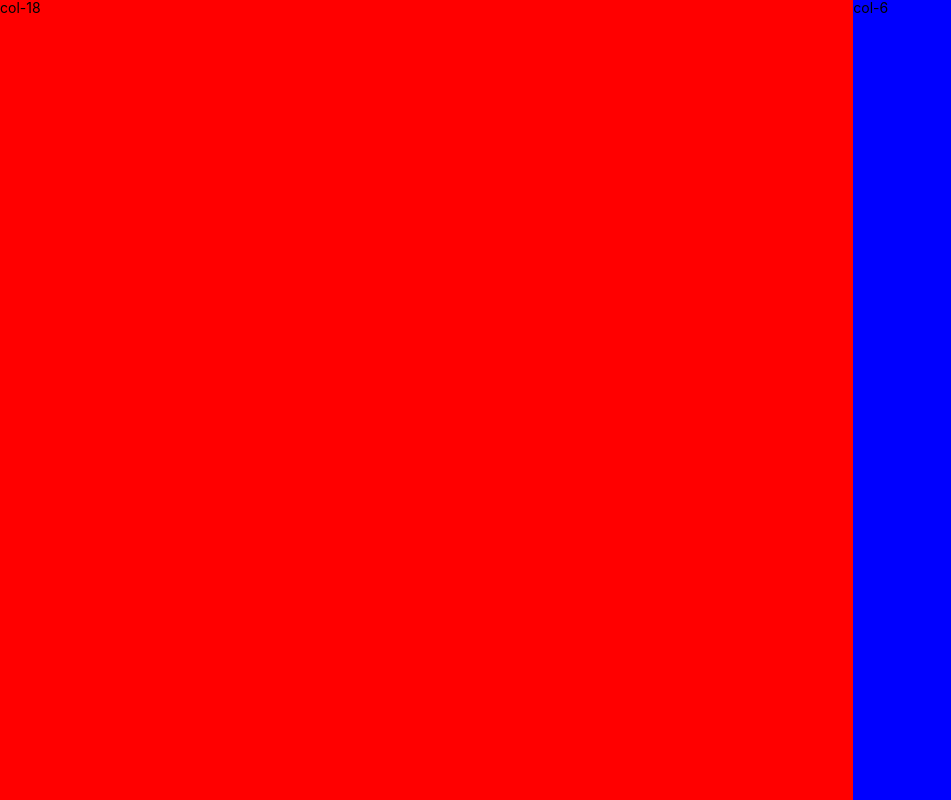
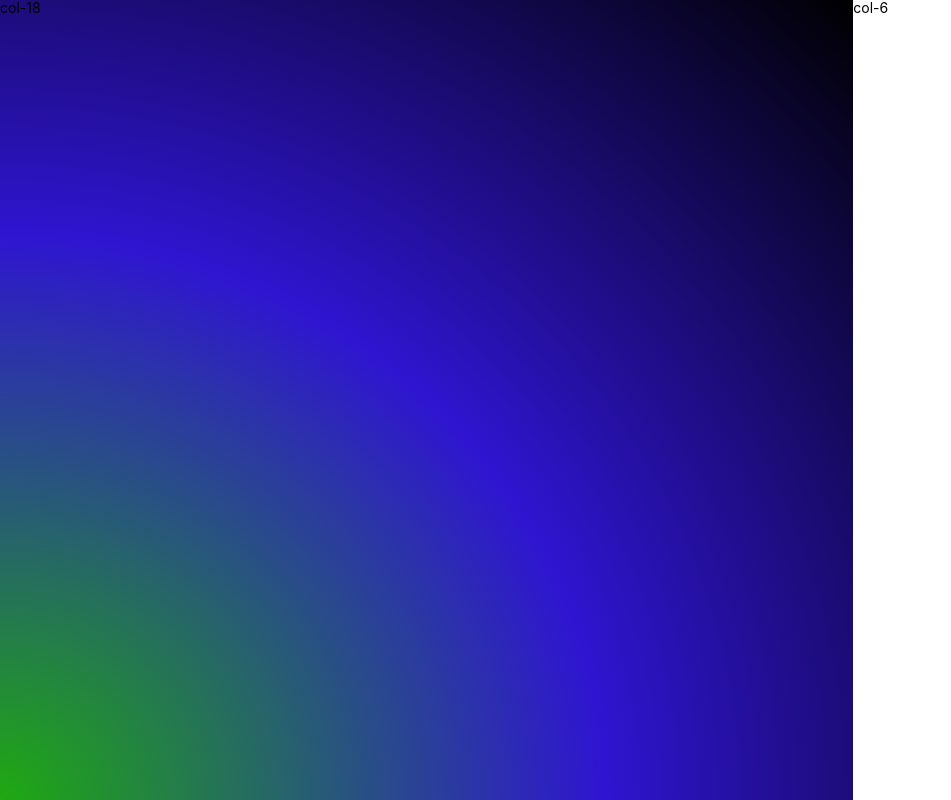
Before and after one commit to HimandriSharma/landing-animations, a React (Create React App) app: page / in a window 1280 px wide. Shown: the whole page, without its empty margins (0-951 px from the left). Built offline with nearby package versions, Linux system fonts and the light colour scheme.

Commit message:
background fixed

```diff
--- a/src/pages/LandingPage.tsx
+++ b/src/pages/LandingPage.tsx
@@ -4,10 +4,18 @@ import React from "react";
 function LandingPage() {
 	return (
 		<Row>
-			<Col xs={24} lg={16} style={{ background: "red", height: "100vh" }}>
+			<Col
+				xs={24}
+				lg={16}
+				style={{
+					background:
+						"radial-gradient(ellipse at left bottom,#1FA911, #2F15D0,#000000)",
+					height: "100vh",
+				}}
+			>
 				col-18
 			</Col>
-			<Col xs={24} lg={8} style={{ background: "blue", height: "100vh" }}>
+			<Col xs={24} lg={8} style={{ background: "#FFFFFF", height: "100vh" }}>
 				col-6
 			</Col>
 		</Row>
```
